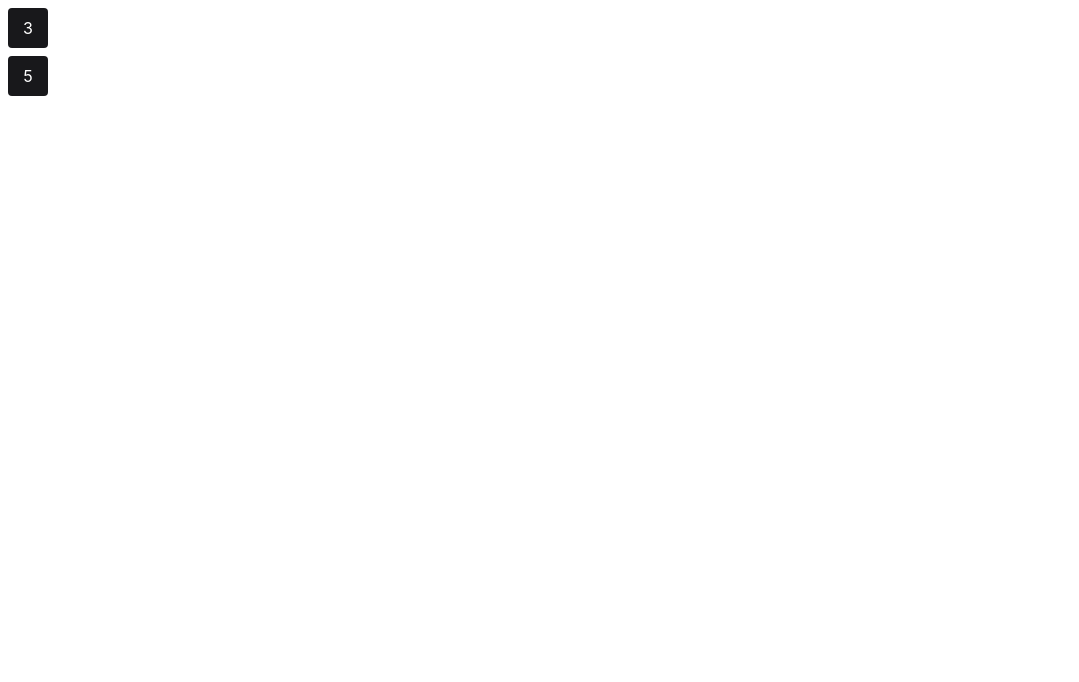
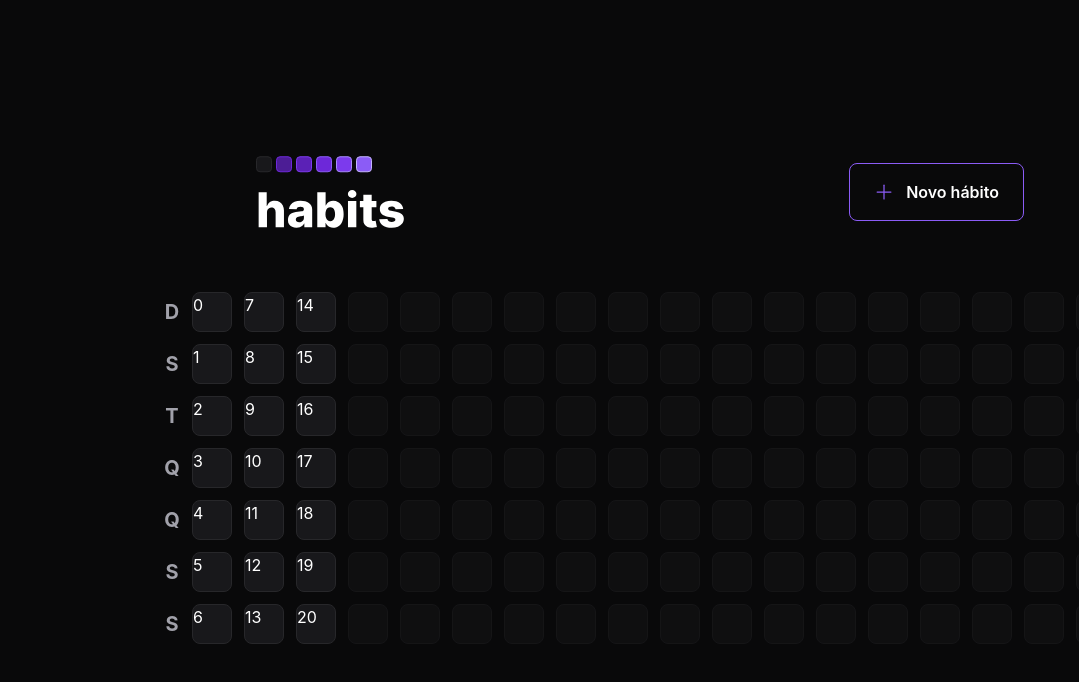
Before and after one commit to tiagosathler/rocketseat-nlw-setup, a React (Vite) app in the folder web/: page / in a window 1280 px wide. Shown: the top 682 px of the page, without its empty margins (0-1079 px from the left). Built offline with nearby package versions, Linux system fonts and the light colour scheme.

Commit message:
:sparkles: feat: finish web second day

```diff
--- a/web/index.html
+++ b/web/index.html
@@ -6,7 +6,7 @@
     <meta name="viewport" content="width=device-width, initial-scale=1.0" />
     <title>Habits</title>
   </head>
-  <body>
+  <body class="bg-background text-white">
     <div id="root"></div>
     <script type="module" src="/src/main.tsx"></script>
   </body>
--- a/web/src/App.tsx
+++ b/web/src/App.tsx
@@ -1,16 +1,15 @@
 import './styles/global.css';
 
-import React from 'react';
+import Header from './components/Header';
+import SummaryTable from './components/SummaryTable';
 
-import { Habit } from './components/Habit';
-
-function App() {
+export default function App() {
   return (
-    <div>
-      <Habit completed={3} />
-      <Habit completed={5} />
+    <div className="w-screen h-screen flex justify-center items-center">
+      <div className="w-full max-w-5xl px-6 flex flex-col gap-16">
+        <Header></Header>
+        <SummaryTable></SummaryTable>
+      </div>
     </div>
   );
 }
-
-export default App;
--- /dev/null
+++ b/web/src/components/HabitDay.tsx
@@ -0,0 +1,12 @@
+interface HabitDayProps {
+  completed: number;
+}
+
+export default function HabitDay(props: HabitDayProps) {
+  const { completed } = props;
+  return (
+    <div className="w-10 h-10 bg-zinc-900 border border-zinc-800 rounded-lg">
+      {completed}
+    </div>
+  );
+}
--- /dev/null
+++ b/web/src/components/HabitDayEmpty.tsx
@@ -0,0 +1,5 @@
+export default function HabitDayEmpty() {
+  return (
+    <div className="w-10 h-10 bg-zinc-900 border border-zinc-800 rounded-lg opacity-40 cursor-not-allowed" />
+  );
+}
--- /dev/null
+++ b/web/src/components/Header.tsx
@@ -0,0 +1,18 @@
+import { Plus } from 'phosphor-react';
+
+import logoImage from '../assets/logo.svg';
+
+export default function Header() {
+  return (
+    <div className="w-full max-w-3xl mx-auto flex items-center justify-between">
+      <img src={logoImage} alt="Habits log" />
+      <button
+        type="button"
+        className="border border-violet-500 font-semibold rounded-lg px-6 p-4 flex items-center gap-3 hover:border-violet-300"
+      >
+        <Plus size={20} className="text-violet-500"></Plus>
+        Novo hábito
+      </button>
+    </div>
+  );
+}
--- /dev/null
+++ b/web/src/components/SummaryTable.tsx
@@ -0,0 +1,32 @@
+import generateDatesFromYearBeginning from '../utils/generateRangeFromYearBeginning';
+import HabitDay from './HabitDay';
+import HabitDayEmpty from './HabitDayEmpty';
+import WeekDayLabel from './WeekDayLabel';
+
+export default function SummaryTable() {
+  const weekDays = ['D', 'S', 'T', 'Q', 'Q', 'S', 'S'];
+  const summaryDays = generateDatesFromYearBeginning();
+
+  const MIN_SUMMARY_DATES_SIZE = 18 * 7;
+  const amountOfDaysToFill = MIN_SUMMARY_DATES_SIZE - summaryDays.length;
+
+  return (
+    <div className="w-full flex">
+      <div className="grid grid-rows-7 grid-flow-row gap-3">
+        {weekDays.map((weekDay, i) => (
+          <WeekDayLabel key={`week_day_label_${i}`} label={weekDay} />
+        ))}
+      </div>
+      <div className="grid grid-rows-7 grid-flow-col gap-3">
+        {summaryDays.map((date, i) => (
+          <HabitDay key={`habit_day_${i}`} completed={i} />
+        ))}
+
+        {amountOfDaysToFill > 0 &&
+          Array.from({ length: amountOfDaysToFill }).map((_v, i) => (
+            <HabitDayEmpty key={`habit_day_empty_${i}`} />
+          ))}
+      </div>
+    </div>
+  );
+}
--- /dev/null
+++ b/web/src/components/WeekDayLabel.tsx
@@ -0,0 +1,16 @@
+interface WeekDayLabelInterface {
+  label: string;
+  key: string;
+}
+
+export default function WeekDayLabel(props: WeekDayLabelInterface) {
+  const { key, label } = props;
+  return (
+    <div
+      key={key}
+      className="text-zinc-400 text-xl font-bold h-10 w-10 flex items-center justify-center"
+    >
+      {label}
+    </div>
+  );
+}
--- /dev/null
+++ b/web/src/utils/generateRangeFromYearBeginning.ts
@@ -0,0 +1,16 @@
+import dayjs from 'dayjs';
+
+export default function generateDatesFromYearBeginning(): Date[] {
+  const firstDayOfTheYear = dayjs().startOf('year');
+  const today = new Date();
+
+  const dates = [];
+  let compareDate = firstDayOfTheYear;
+
+  while (compareDate.isBefore(today)) {
+    dates.push(compareDate.toDate());
+    compareDate = compareDate.add(1, 'day');
+  }
+
+  return dates;
+}
--- a/web/tailwind.config.cjs
+++ b/web/tailwind.config.cjs
@@ -2,7 +2,14 @@
 module.exports = {
   content: ['./src/**/*.tsx', './index.html'],
   theme: {
-    extend: {},
+    extend: {
+      colors: {
+        background: '#09090A',
+      },
+      gridTemplateRows: {
+        7: 'repeat(7, minmax(0, 1fr))',
+      },
+    },
   },
   plugins: [],
 };
```
Also changed, not shown: web/package.json (+9 -7 lines), web/src/assets/logo.svg (added), web/src/styles/global.css (line endings or trailing spaces), 1 other file (tests, documents, lock files or other folders).
